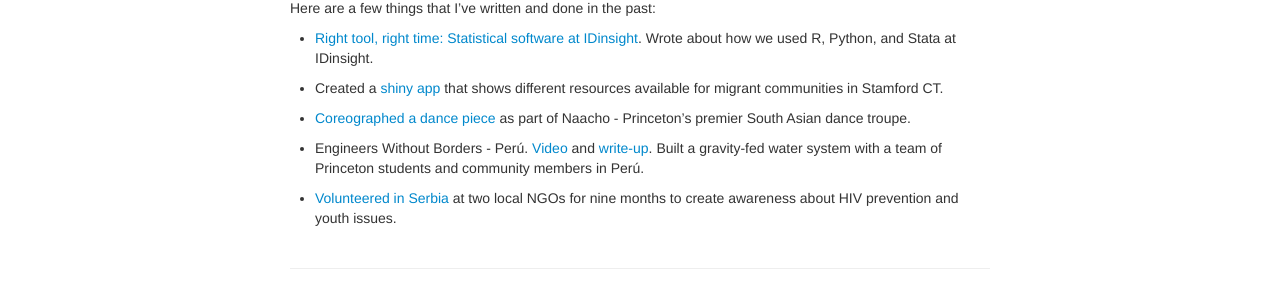
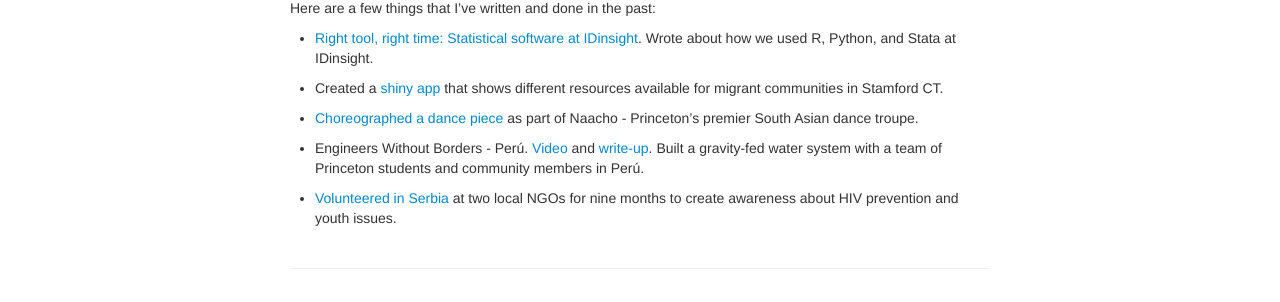
Before and after one commit to aparrado/aparrado.github.io, a Jekyll site: the page built from pages/written.md, in a window 1280 px wide. Shown: the part 154-456 px from the top of the page. Built offline with Jekyll 4.4.1, drawn with Linux system fonts in a browser that asks for light colours.

Commit message:
spelling mistake

```diff
--- a/pages/written.md
+++ b/pages/written.md
@@ -9,7 +9,7 @@ Here are a few things that I've written and done in the past:
 
 * Created a [shiny app](https://building1community.shinyapps.io/b1c_current/) that shows different resources available for migrant communities in Stamford CT.
 
-* [Coreographed a dance piece](https://www.youtube.com/watch?v=1-RejKfxeSk) as part of Naacho - Princeton's premier South Asian dance troupe.
+* [Choreographed a dance piece](https://www.youtube.com/watch?v=1-RejKfxeSk) as part of Naacho - Princeton's premier South Asian dance troupe.
 
 * Engineers Without Borders - Perú. [Video](https://www.princeton.edu/news/2014/12/16/student-work-engineers-without-borders-peru) and [write-up](https://ewb.princeton.edu/peru-blog/a-pms-reflections-by-andres-parrado). Built a gravity-fed water system with a team of Princeton students and community members in Perú.
 
```
